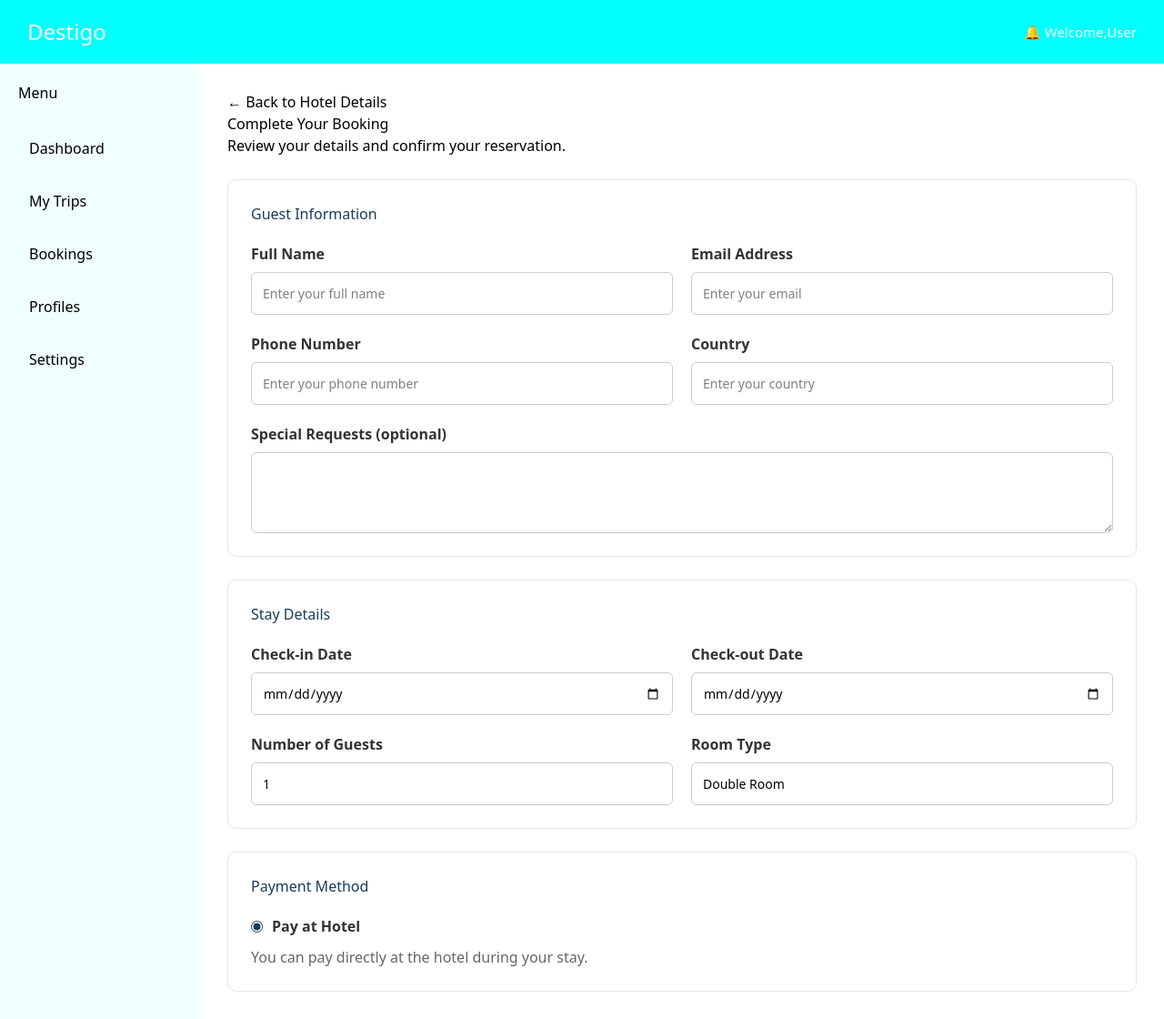
After one commit to Hemaka25/Destigo, a Laravel app: page /booking_confirmation/1/1 in a window 1280 px wide. The commit adds this page. Shown: the whole page at 91% size. Run offline with Laravel 12, Linux system fonts and the light colour scheme; style sheets or scripts are compiled from the project's sources.

Commit message:
created the confirmation page with using arrays and css part added to the page.

```diff
--- a/resources/css/app.css
+++ b/resources/css/app.css
@@ -414,3 +414,112 @@
 .view-details-btn:hover {
     background-color: #278A9B;
 }
+
+/* Guest Information Section */
+.guest-information {
+    background-color: #FFFFFF;
+    padding: 25px;
+    border: 1px solid #E5E5E5;
+    border-radius: 10px;
+    margin-top: 25px;
+}
+
+.guest-information h3 {
+    color: #173D59;
+    margin-top: 0;
+    margin-bottom: 20px;
+}
+
+.guest-form {
+    display: grid;
+    grid-template-columns: repeat(2, 1fr);
+    gap: 20px;
+}
+
+.form-group {
+    display: flex;
+    flex-direction: column;
+    gap: 8px;
+}
+
+.form-group label {
+    color: #333333;
+    font-weight: 600;
+}
+
+.form-group input,
+.form-group textarea {
+    padding: 12px;
+    border: 1px solid #CCCCCC;
+    border-radius: 6px;
+    font-size: 14px;
+    width: 100%;
+    box-sizing: border-box;
+}
+
+.form-group input:focus,
+.form-group textarea:focus {
+    outline: none;
+    border-color: #278A9B;
+}
+
+.full-width {
+    grid-column: 1 / -1;
+}
+
+/* Stay Details Section */
+.stay-details {
+    background-color: #FFFFFF;
+    padding: 25px;
+    border: 1px solid #E5E5E5;
+    border-radius: 10px;
+    margin-top: 25px;
+}
+
+.stay-details h3 {
+    color: #173D59;
+    margin-top: 0;
+    margin-bottom: 20px;
+}
+
+.stay-form {
+    display: grid;
+    grid-template-columns: repeat(2, 1fr);
+    gap: 20px;
+}
+
+/* Payment Method Section */
+.payment-method {
+    background-color: #FFFFFF;
+    padding: 25px;
+    border: 1px solid #E5E5E5;
+    border-radius: 10px;
+    margin-top: 25px;
+}
+
+.payment-method h3 {
+    color: #173D59;
+    margin-top: 0;
+    margin-bottom: 20px;
+}
+
+.payment-option {
+    display: flex;
+    align-items: center;
+    gap: 10px;
+}
+
+.payment-option input {
+    accent-color: #173D59;
+}
+
+.payment-option label {
+    color: #333333;
+    font-weight: 600;
+}
+
+.payment-method p {
+    color: #666666;
+    margin-bottom: 0;
+    margin-top: 10px;
+}
--- /dev/null
+++ b/resources/views/hotel_booking/confirmation.blade.php
@@ -0,0 +1,104 @@
+
+@extends('layouts.nav')
+
+@section('content')
+
+    <div class="booking-page">
+
+        <a href="{{ url('/hotel_details/' . request()->route('hotelId')) }}">
+            ← Back to Hotel Details
+        </a>
+
+        <h1>Complete Your Booking</h1>
+        <p>Review your details and confirm your reservation.</p>
+
+        <!-- Guest Information -->
+        <div class="guest-information">
+
+            <h3>Guest Information</h3>
+
+            <div class="guest-form">
+
+                <div class="form-group">
+                    <label>Full Name</label>
+                    <input type="text" name="full_name"
+                           placeholder="Enter your full name">
+                </div>
+
+                <div class="form-group">
+                    <label>Email Address</label>
+                    <input type="email" name="email"
+                           placeholder="Enter your email">
+                </div>
+
+                <div class="form-group">
+                    <label>Phone Number</label>
+                    <input type="tel" name="phone"
+                           placeholder="Enter your phone number">
+                </div>
+
+                <div class="form-group">
+                    <label>Country</label>
+                    <input type="text" name="country"
+                           placeholder="Enter your country">
+                </div>
+
+                <div class="form-group full-width">
+                    <label>Special Requests (optional)</label>
+                    <textarea name="special_requests" rows="3"></textarea>
+                </div>
+
+            </div>
+
+        </div>
+
+        <!-- Stay Details -->
+<div class="stay-details">
+
+    <h3>Stay Details</h3>
+
+    <div class="stay-form">
+
+        <div class="form-group">
+            <label>Check-in Date</label>
+            <input type="date" name="check_in">
+        </div>
+
+        <div class="form-group">
+            <label>Check-out Date</label>
+            <input type="date" name="check_out">
+        </div>
+
+        <div class="form-group">
+            <label>Number of Guests</label>
+            <input type="number" name="guests" min="1" value="1">
+        </div>
+
+        <div class="form-group">
+            <label>Room Type</label>
+            <input type="text" value="{{ $room['type'] }}" readonly>
+        </div>
+
+    </div>
+
+</div>
+
+<!-- Payment Method -->
+<div class="payment-method">
+
+    <h3>Payment Method</h3>
+
+    <div class="payment-option">
+        <input type="radio" name="payment_method"
+               value="pay_at_hotel" checked>
+
+        <label>Pay at Hotel</label>
+    </div>
+
+    <p>You can pay directly at the hotel during your stay.</p>
+
+</div>
+
+    </div>
+
+@endsection
--- a/resources/views/hotel_booking/details.blade.php
+++ b/resources/views/hotel_booking/details.blade.php
@@ -107,7 +107,7 @@
 
         <span class="available">Available</span>
 
-        <button type="button">Select Room</button>
+        <a href="{{ url('/booking_confirmation/' . request()->route('id') . '/' . $loop->index) }}" class="select-room-btn">Select Room</a>
     </div>
 
 @endforeach
--- a/routes/web.php
+++ b/routes/web.php
@@ -1,11 +1,15 @@
+
 <?php
 
 use Illuminate\Support\Facades\Route;
 
+// Hotel Search Route
 Route::get('/hotel_booking', function () {
     return view('hotel_booking.index');
 });
 
+
+// Hotel Details Route
 Route::get('/hotel_details/{id}', function ($id) {
 
     $hotels = [
@@ -82,7 +86,7 @@ Route::get('/hotel_details/{id}', function ($id) {
         ]
     ];
 
-    if (!array_key_exists($id, $hotels)) {
+    if (!isset($hotels[$id])) {
         abort(404);
     }
 
@@ -91,3 +95,56 @@ Route::get('/hotel_details/{id}', function ($id) {
     ]);
 
 });
+
+
+// Booking Confirmation Route
+Route::get('/booking_confirmation/{hotelId}/{roomIndex}', function ($hotelId, $roomIndex) {
+
+    $hotels = [
+        1 => [
+            'name' => 'Ella Mount View Hotel',
+            'location' => 'Ella, Sri Lanka',
+            'rooms' => [
+                ['type' => 'Deluxe Room', 'guests' => 2, 'price' => 12000],
+                ['type' => 'Double Room', 'guests' => 2, 'price' => 15000],
+                ['type' => 'Family Room', 'guests' => 4, 'price' => 20000]
+            ]
+        ],
+
+        2 => [
+            'name' => 'Kandy City Hotel',
+            'location' => 'Kandy, Sri Lanka',
+            'rooms' => [
+                ['type' => 'Deluxe Room', 'guests' => 2, 'price' => 12000],
+                ['type' => 'Double Room', 'guests' => 2, 'price' => 13000],
+                ['type' => 'Family Room', 'guests' => 4, 'price' => 20000]
+            ]
+        ],
+
+        3 => [
+            'name' => 'Mirissa Beach Resort',
+            'location' => 'Mirissa, Sri Lanka',
+            'rooms' => [
+                ['type' => 'Deluxe Room', 'guests' => 2, 'price' => 12000],
+                ['type' => 'Double Room', 'guests' => 2, 'price' => 13000],
+                ['type' => 'Family Room', 'guests' => 4, 'price' => 20000]
+            ]
+        ]
+    ];
+
+    if (
+        !isset($hotels[$hotelId]) ||
+        !isset($hotels[$hotelId]['rooms'][$roomIndex])
+    ) {
+        abort(404);
+    }
+
+    $hotel = $hotels[$hotelId];
+    $room = $hotel['rooms'][$roomIndex];
+
+    return view('hotel_booking.confirmation', [
+        'hotel' => $hotel,
+        'room' => $room
+    ]);
+
+});
```
Lines whose indentation alone changed are shown as unchanged.
